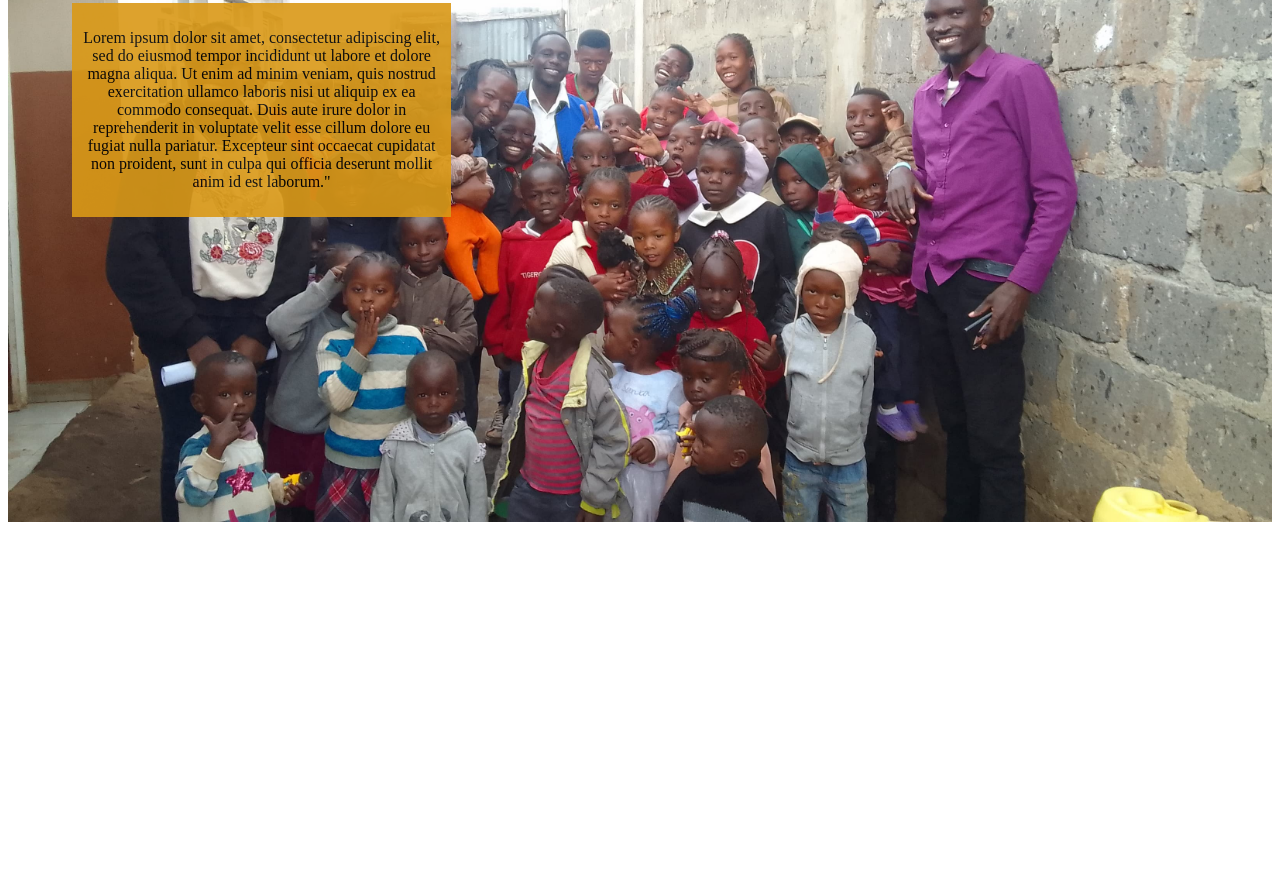
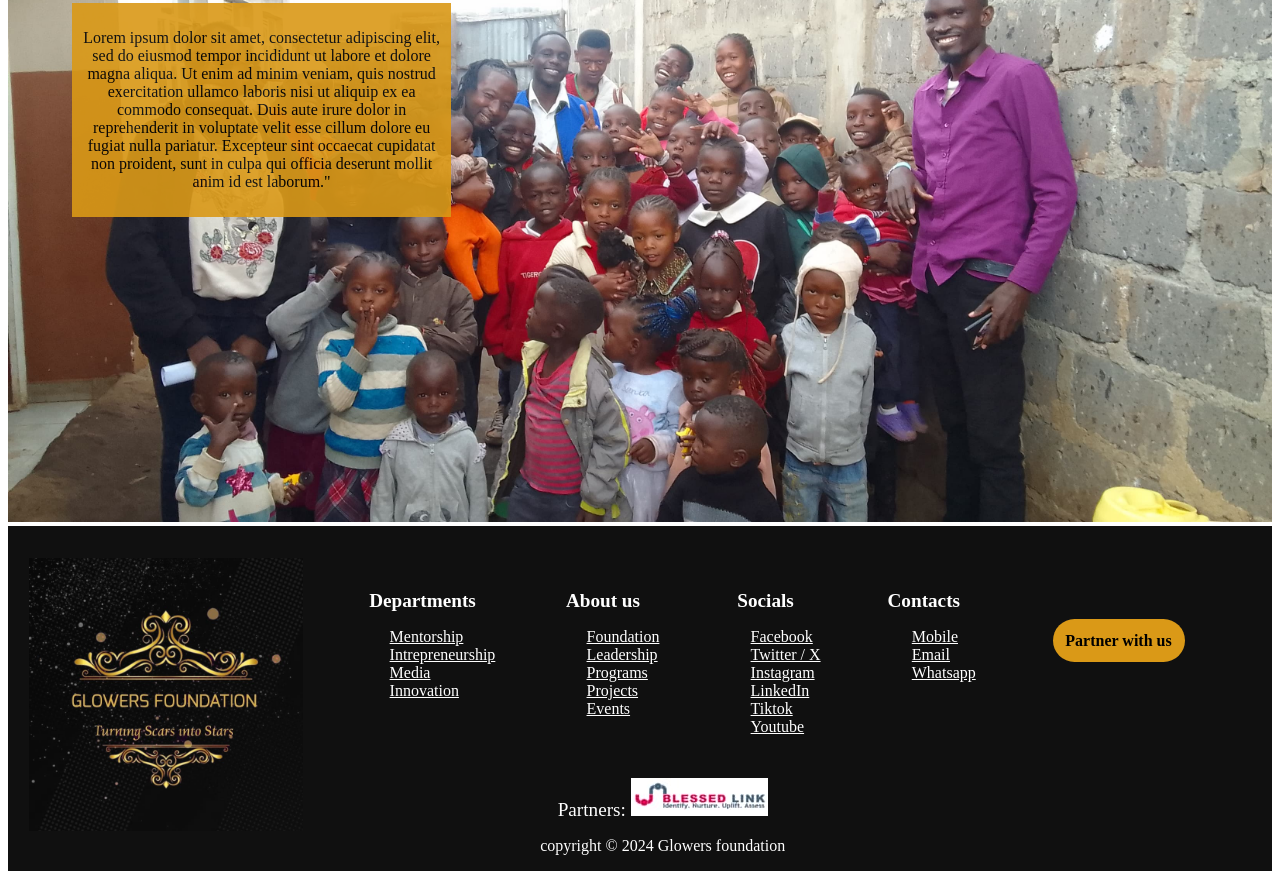
Before and after one commit to Onesmus-Kilonzo/Glowers-foundation-website, a plain HTML site: page index.htm in a window 1280 px wide. Shown: the part 347-1218 px from the top of the page. Before the commit the page ends 873 px from the top, so only its background shows below. Drawn offline with Linux system fonts and the light colour scheme.

Commit message:
finished the footer

```diff
--- a/index.htm
+++ b/index.htm
@@ -12,7 +12,7 @@
         body {
             display: grid;
             grid-template-columns: auto auto auto auto auto auto auto auto auto auto auto auto;
-            grid-template-rows: 75px 75px 75px 75px;
+            grid-template-rows: 75px 75px 75px 75px 75px;
 
 
         }
@@ -64,24 +64,17 @@
             font-size: 1.6vw;
             padding: 15px;
             background-color: #da9917;
-
-
-
         }
         a {
             color: black;
         }
         .main-photo {
             width: 100%;
-
-
-
         }
         .heading {
             grid-column: 3 / 8;
             text-align: center;
             font-variant: small-caps;
-
         }
         .text-info {
             max-width: 30%;
@@ -94,14 +87,106 @@
             opacity: 0.9;
 
         }
+        .footer-content {
+            background-color: rgba(0, 0, 0, 0.938);
+            color: white;
+            width: 100%;
+
+            display: flex;
+           /* align-items: center;*/
+            /*justify-content: space-around;*/
+            padding-top: 2vw;
+            flex-wrap: row wrap;
+        }
+        .linkPartner {
+            display: flex;
+            flex-direction: column;
+        }
+        .linkOnly {
+            display: flex;
+            flex-direction: row;
+            justify-content: space-around;
+        }
+        .footer-logo {
+
+            /*grid-column: 1 / 2;*/
+            width: 25%;
+            padding: 0.5%;
+        }
+
+        .Department-links {
+            /*grid-column: 2 / 3;*/
+            /*width: 25%;*/
+
+        }
+
+        .aboutUs {
+
+            /*grid-column: 3 / 4;*/
+            /*width: 25%;*/
+        }
+        .socialLinks {
+
+           /* grid-column: 4 / 5;*/
+            /*width: 25%;*/
+        }
+        .contactsLinks {
+            /*grid-column: 5 / 6;*/
+
+        }
+        .FootLogo {
+            width: 90%;
+
+        }
+        ul {
+            list-style: none;
+        }
+        li > a {
+           /* text-decoration: none;*/
+           color: white;
+        }
+        div > h1 {
+            font-size: 1.5vw;
+            text-align: center;
+
+        }
+        .footerLinks {
+            text-align: left;
+            text-decoration: none;
+            padding: 1vw;
+            margin: 1vw;
+        }
+        .bottomFooter {
+            float: left;
+        }
+        .Partners {
+            font-size: 1.5vw;
+        }
+        .partnerLink {
+            margin: 2vw;
+            padding: 2vw;
+        }
+        .partnerLink > p {
+            background-color: #da9917;
+            padding: 1vw;
+            border-radius: 25px;
+            font-weight: bold;
+        }
+        p > a {
+            text-decoration: none;
+        }
     </style>
 </head>
 <body>
+    <!--FOUNDATIONS LOGO-->
     <div class="logo-container" class="header">
         <img src="logo.jpeg" class="logo-image">
     </div>
+
+    <!--FOUNDATIONS TITLE-->
     <h1 class="heading">Glowers Foundation</h1>
 
+<!--SOCIAL MEDIA ICONS AND LINKS-->
     <div class="social-media" class="header">
         <a href="#facebook" class="media"><i class="fa-brands fa-facebook-f"></i></a>
         <a href="#instagram" class="media"><i class="fa-brands fa-instagram"></i></a>
@@ -109,21 +194,94 @@
         <a href="#X" class="media"><i class="fa-brands fa-x-twitter"></i></a>
         <a href="#Whatsapp"  class="media"><i class="fa-brands fa-square-whatsapp"></i></a>
         <a href="#linkdn" class="media"><i class="fa-brands fa-linkedin"></i></a>
+    </div>
 
-    </div>
+<!--HOMEPAGE NAVIGATION LINKS-->
     <div class="Navigation-bar" class="header">
         <a href="#partner" class="menus">Partner with us</a>
         <a href="#programs" class="menus">Programs</a>
         <a href="#About" class="menus">About us</a>
         <a href="#Contact" class="menus">Contuct Us</a>
     </div>
+
+    <!--HOMEPAGE PHOTO AND TEXT INSIDE IT AND FOOTER CONTENT-->
     <div class="photo-holder">
         <img src="cover2.jpeg" class="main-photo">
         <div class="text-info">
-            <p>Lorem ipsum dolor sit amet, consectetur adipiscing elit, sed do eiusmod tempor incididunt ut labore et dolore magna aliqua. Ut enim ad minim veniam, quis nostrud exercitation ullamco laboris nisi ut aliquip ex ea commodo consequat. Duis aute irure dolor in reprehenderit in voluptate velit esse cillum dolore eu fugiat nulla pariatur. Excepteur sint occaecat cupidatat non proident, sunt in culpa qui officia deserunt mollit anim id est laborum."
+            <p>
+                Lorem ipsum dolor sit amet, consectetur adipiscing elit, sed do eiusmod tempor incididunt ut labore et dolore magna aliqua. Ut enim ad minim veniam, quis nostrud exercitation ullamco laboris nisi ut aliquip ex ea commodo consequat. Duis aute irure dolor in reprehenderit in voluptate velit esse cillum dolore eu fugiat nulla pariatur. Excepteur sint occaecat cupidatat non proident, sunt in culpa qui officia deserunt mollit anim id est laborum."
            </p>
         </div>
 
+        <!--FOOTER CONTENT-->
+        <div class="footer-content">
+            <div class="footer-logo">
+               <img src="blacklogo.jpeg" class="FootLogo">
+            </div>
+
+            <!--department links-->
+           <div class="linkPartner">
+            <div class="linkOnly">
+             <div class="Department-links footerLinks">
+               <h1>Departments</h1>
+               <ul>
+                <li><a href="#Mentorship">Mentorship</a></li>
+                <li><a href="#Intrepreneurship">Intrepreneurship</a></li>
+                <li><a href="#Media">Media</a></li>
+                <li><a href="#Innovation">Innovation</a></li>
+               </ul>
+             </div>
+
+            <!--about us-->
+             <div class="aboutUs footerLinks">
+                <h1>About us</h1>
+                <ul>
+                    <li><a href="#Foundation">Foundation</a></li>
+                    <li><a href="#Leadership">Leadership</a></li>
+                    <li><a href="#Programs">Programs</a></li>
+                    <li><a href="#Projects">Projects</a></li>
+                    <li><a href="#Events">Events</a></li>
+                </ul>
+             </div>
+
+              <!--social links-->
+             <div class="socialLinks footerLinks">
+                <h1>Socials</h1>
+                <ul>
+                    <li><a href="#facebook">Facebook</a></li>
+                    <li><a href="#Twitter">Twitter / X</a></li>
+                    <li><a href="#Instagram">Instagram</a></li>
+                    <li><a href="#LinkedIn">LinkedIn</a></li>
+                    <li><a href="#Tiktok">Tiktok</a></li>
+                    <li><a href="#Youtube">Youtube</a></li>
+                </ul>
+             </div>
+
+            <!--contact information-->
+             <div class="contactsLinks footerLinks" >
+                <h1>Contacts</h1>
+                <ul>
+                    <li><a href="#Mobile">Mobile</a></li>
+                    <li><a href="#Email">Email</a></li>
+                    <li><a href="Whatsapp">Whatsapp</a></li>
+                </ul>
+             </div>
+            </div>
+
+            <!--Partners-->
+            <div class="bottomFooter Partners">
+                <div>Partners:  <a href="#blessedLink"><img src="blessedLogo.jpeg"></a></div>
+            </div>
+
+            <!--copyright-->
+            <div class="bottomFooter">
+                <p>copyright © 2024 Glowers foundation</p>
+            </div>
+          </div>
+          <div class="partnerLink">
+            <p><a href="#Partner">Partner with us</a></p>
+          </div>
+        </div>
     </div>
 
 
```
Also changed, not shown: blacklogo.jpeg (added), blessedLogo.jpeg (added).
